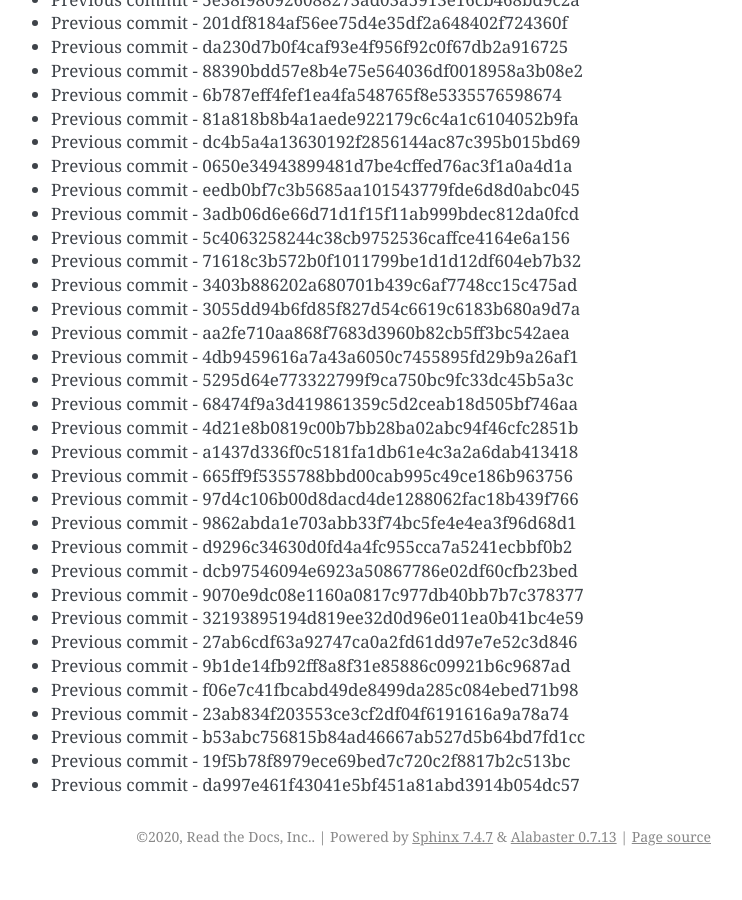
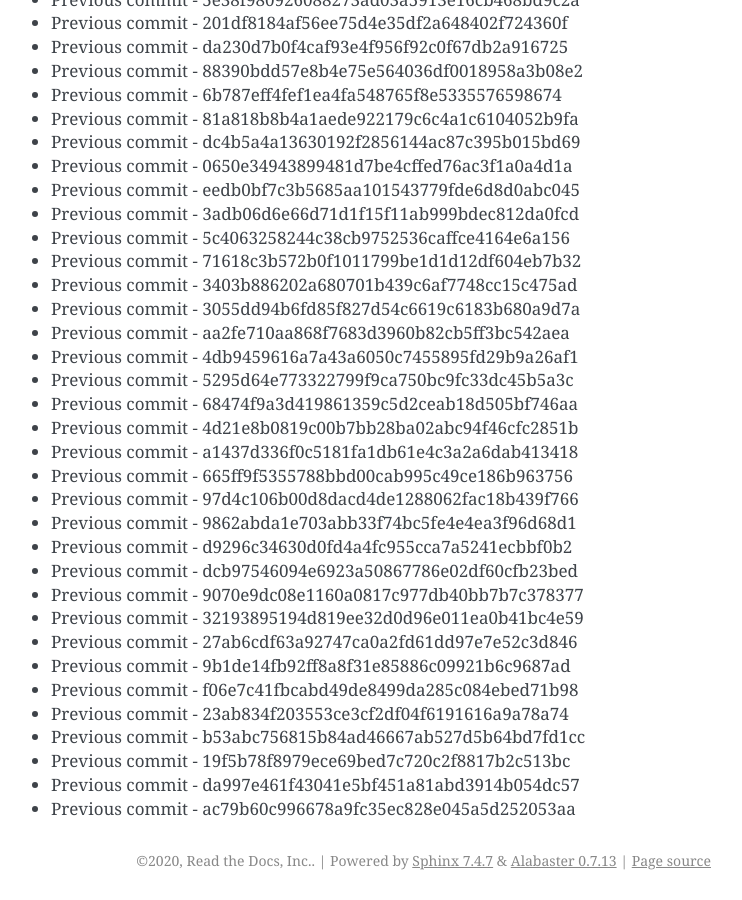
Before and after one commit to readthedocs/rtd-git-stresstest, a Sphinx documentation site: the page built from docs/updates.rst, in a window 1280 px wide and 900 px high, scrolled down 85349 px. Shown: the whole window, without its empty margins (399-1141 px from the left). Built offline with Sphinx 7.4.7, drawn with Linux system fonts in a browser that asks for light colours; before the commit the page ends 86225 px from its top, so only the background shows below that.

Commit message:
Generating commit from previous: ac79b60c996678a9fc35ec828e045a5d252053aa

```diff
--- a/docs/updates.rst
+++ b/docs/updates.rst
@@ -3618,3 +3618,4 @@ It can be tested for any performance characteristics.
 * Previous commit - b53abc756815b84ad46667ab527d5b64bd7fd1cc
 * Previous commit - 19f5b78f8979ece69bed7c720c2f8817b2c513bc
 * Previous commit - da997e461f43041e5bf451a81abd3914b054dc57
+* Previous commit - ac79b60c996678a9fc35ec828e045a5d252053aa
```
